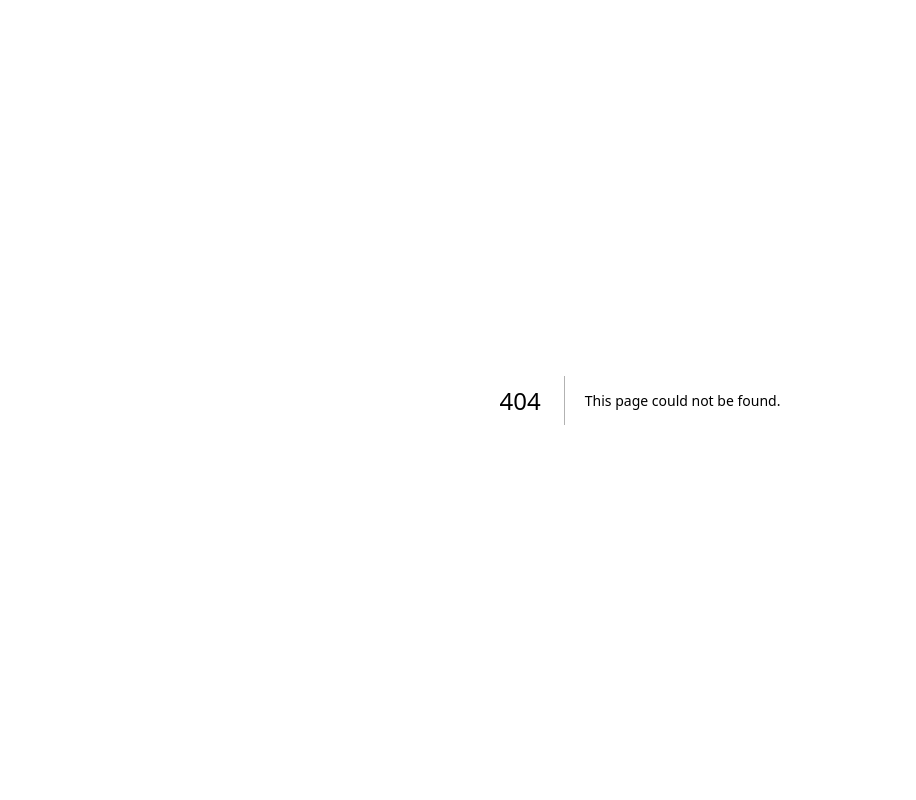
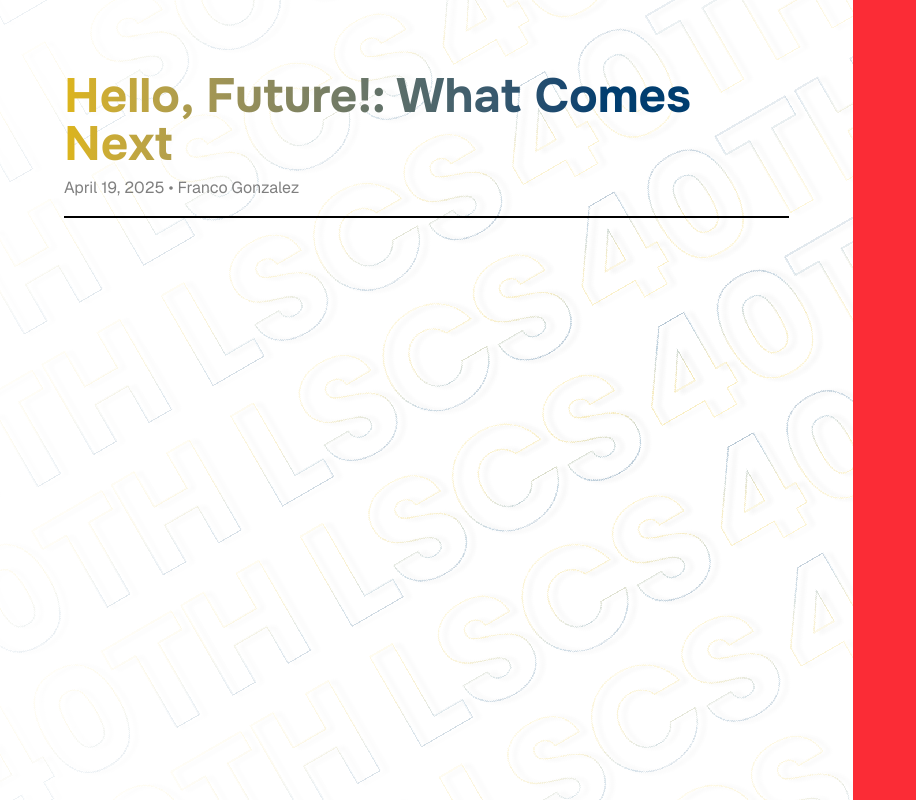
Before and after one commit to dlsu-lscs/dlsu-lscs-website, a Next.js app: page /article in a window 1280 px wide. Before the commit this address had no page. Shown: the whole page, without its empty margins (0-916 px from the left). Built offline with nearby package versions, Linux system fonts and the light colour scheme.

Commit message:
feat: created skeleton of article page

```diff
--- /dev/null
+++ b/src/app/article/page.tsx
@@ -0,0 +1,9 @@
+import Article from '@/features/articles/containers/article-page';
+
+export default function ArticleRoute() {
+  return (
+    <>
+      <Article />
+    </>
+  );
+}
--- a/src/app/layout.tsx
+++ b/src/app/layout.tsx
@@ -1,10 +1,15 @@
 import type { Metadata } from 'next';
 import '@/styles/globals.css';
+import { Onest, Geist } from 'next/font/google';
+import { cn } from '@/lib/utils';
 
 export const metadata: Metadata = {
   title: 'La Salle Computer Society',
   description: 'La Salle Computer Society Website',
 };
+
+const onest = Onest({ variable: '--font-onest' });
+const geist = Geist({ variable: '--font-geist' });
 
 export default function RootLayout({
   children,
@@ -12,7 +17,7 @@ export default function RootLayout({
   children: React.ReactNode;
 }>) {
   return (
-    <html lang="en">
+    <html lang="en" className={cn(onest.variable, geist.variable)}>
       <body className="min-h-screen w-full font-Poppins antialiased">{children}</body>
     </html>
   );
--- a/src/components/diagonal-lscs-bg.tsx
+++ b/src/components/diagonal-lscs-bg.tsx
@@ -1,6 +1,12 @@
-export default function DiagonalLscsBg() {
+import { cn } from '@/lib/utils';
+
+interface bgProps {
+  className: string;
+}
+
+export default function DiagonalLscsBg({ className }: bgProps) {
   return (
-    <div className="absolute inset-0 overflow-hidden -z-10" aria-hidden="true">
+    <div className={cn('absolute inset-0 overflow-hidden -z-10', className)} aria-hidden="true">
       <div
         className="absolute top-1/2 left-1/2 w-[175%] h-[175%] -translate-x-1/2 -translate-y-1/2
                    bg-[url('/40th-lscs-single.svg')] bg-repeat bg-center"
--- /dev/null
+++ b/src/features/articles/containers/article-page.tsx
@@ -0,0 +1,12 @@
+import DiagonalLscsBg from '@/components/diagonal-lscs-bg';
+import ArticleContent from './organism/article-content';
+
+export default function Article() {
+  return (
+    <div className="w-full h-screen flex ">
+      <DiagonalLscsBg className={'opacity-40'} />
+      <ArticleContent />
+      <div className="flex-2/6 bg-red-500"></div>
+    </div>
+  );
+}
--- /dev/null
+++ b/src/features/articles/containers/molecules/article-header.tsx
@@ -0,0 +1,22 @@
+interface headerProps {
+  title: string;
+  uploadDate: string;
+  author: string;
+}
+
+export default function ArticleHeader(props: headerProps) {
+  return (
+    <>
+      <header className="border-b-2 border-black py-2 h-fit w-full">
+        <h1 className="font-onest text-5xl font-bold inline-block bg-gradient-to-r from-[#DDB518] to-[#003D6F] to-75% bg-clip-text text-transparent">
+          {props.title}
+        </h1>
+        <p className="py-2 font-geist text-black/50 text-base">
+          <time>{props.uploadDate}</time>
+          {' • '}
+          <span>{props.author}</span>
+        </p>
+      </header>
+    </>
+  );
+}
--- /dev/null
+++ b/src/features/articles/containers/organism/article-content.tsx
@@ -0,0 +1,15 @@
+import ArticleHeader from '../molecules/article-header';
+
+export default function ArticleContent() {
+  return (
+    <>
+      <article className="flex-4/6 flex justify-center p-16">
+        <ArticleHeader
+          title="Hello, Future!: What Comes Next"
+          uploadDate="April 19, 2025 "
+          author="Franco Gonzalez"
+        />
+      </article>
+    </>
+  );
+}
--- a/src/styles/globals.css
+++ b/src/styles/globals.css
@@ -38,6 +38,8 @@
 
 @theme inline {
   --font-Poppins: 'Poppins', sans-serif;
+  --font-onest: var(--font-onest);
+  --font-geist: var(--font-geist);
   --color-background: var(--background);
   --color-foreground: var(--foreground);
   --font-sans: var(--font-geist-sans);
```
